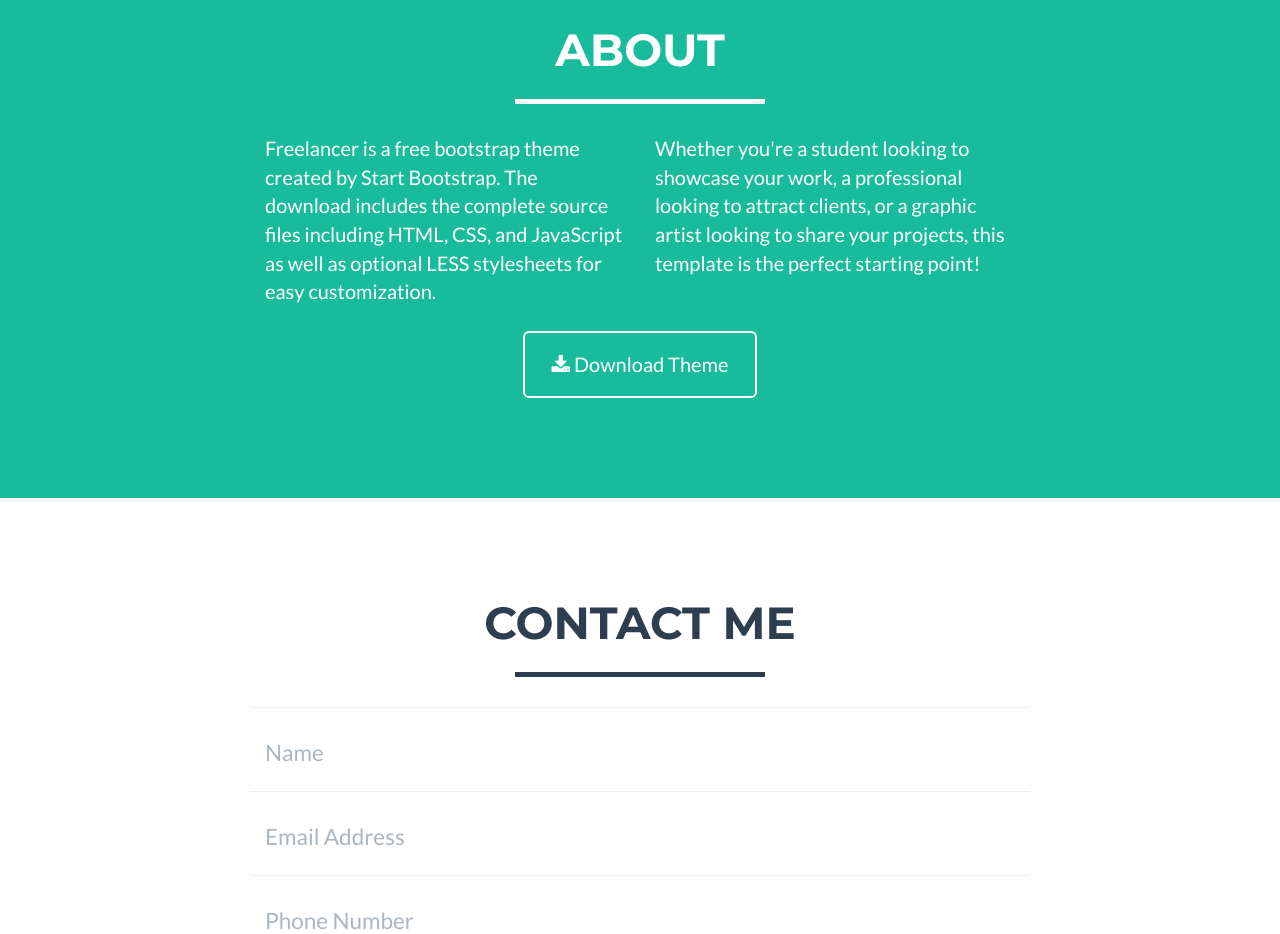
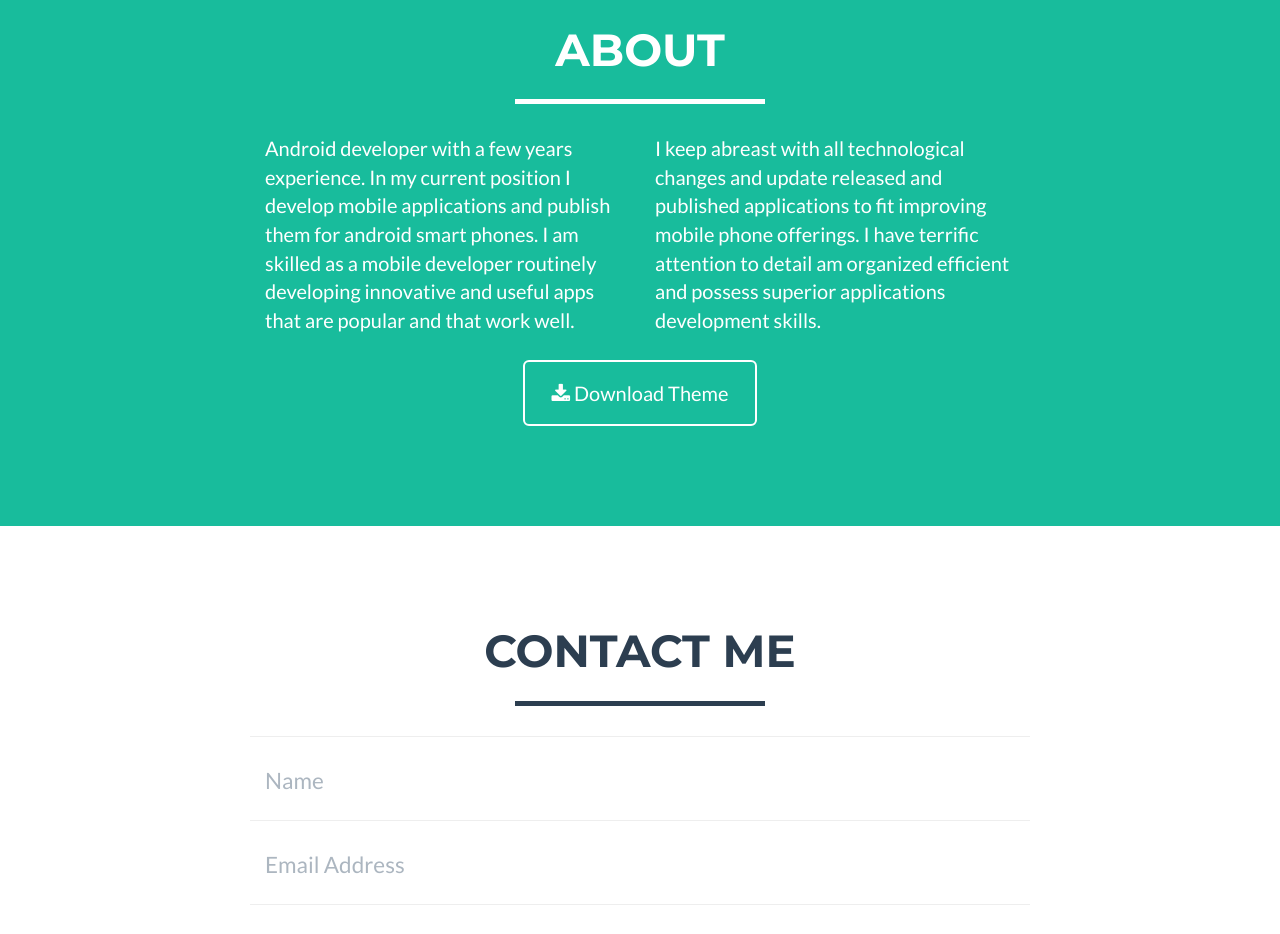
Before and after one commit to EGeorgiev/EGeorgiev.github.io, a plain HTML site: page index.html in a window 1280 px wide. Shown: the part 1740-2674 px from the top of the page. Drawn offline with nearby package versions, Linux system fonts and the light colour scheme.

Commit message:
Update index.html

```diff
--- a/index.html
+++ b/index.html
@@ -170,10 +170,10 @@
             </div>
             <div class="row">
                 <div class="col-lg-4 col-lg-offset-2">
-                    <p>Freelancer is a free bootstrap theme created by Start Bootstrap. The download includes the complete source files including HTML, CSS, and JavaScript as well as optional LESS stylesheets for easy customization.</p>
+                    <p>Android developer with a few years experience. In my current position I develop mobile applications and publish them for android smart phones. I am skilled as a mobile developer routinely developing innovative and useful apps that are popular and that work well.</p>
                 </div>
                 <div class="col-lg-4">
-                    <p>Whether you're a student looking to showcase your work, a professional looking to attract clients, or a graphic artist looking to share your projects, this template is the perfect starting point!</p>
+                    <p>I keep abreast with all technological changes and update released and published applications to fit improving mobile phone offerings.  I have terrific attention to detail am organized efficient and possess superior applications development skills.</p>
                 </div>
                 <div class="col-lg-8 col-lg-offset-2 text-center">
                     <a href="#" class="btn btn-lg btn-outline">
```
